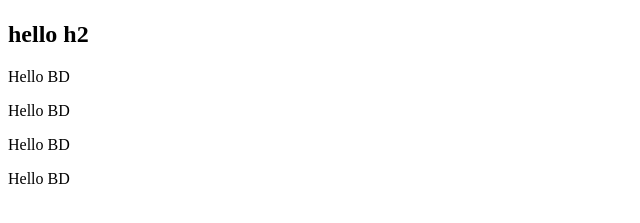
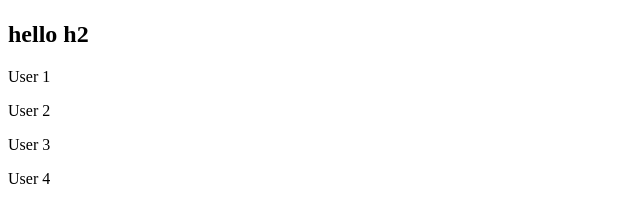
Before and after one commit to Shaniza/JavaScript-DOM-1, a plain HTML site: page index.html in a window 1280 px wide. Shown: the part 59-282 px from the top of the page, without its empty margins (0-640 px from the left). Drawn offline with Linux system fonts and the light colour scheme.

Commit message:
change the text of a tag using getElementsByClassName

```diff
--- a/index.html
+++ b/index.html
@@ -8,14 +8,14 @@
 <body>
     <h1>Hello h1</h1>
     <h2>hello h2</h2>
-    <p>Para 1</p>
-    <p>Para 2</p>
-    <p>Para 3</p>
-    <p>Para 4</p>
+    <p class="p">Para 1</p>
+    <p class="p">Para 2</p>
+    <p class="p">Para 3</p>
+    <p class="p">Para 4</p>
 
 </body>
 <script>
-    let paragraph = document.getElementsByTagName("p");
+    let paragraph = document.getElementsByClassName("p");
     // paragraph[0].innerHTML = "Hello BD";
     // paragraph[1].innerHTML = "Hello BD";
     // paragraph[2].innerHTML = "Hello BD";
@@ -25,7 +25,7 @@
    for(let i=0; i < paragraph.length; i++){
     //console.log("object")
     // alert(i)
-    paragraph[i].innerHTML = "Hello BD";
+    paragraph[i].innerHTML = "User" + " " + (i + 1);
 
 
    }
```
